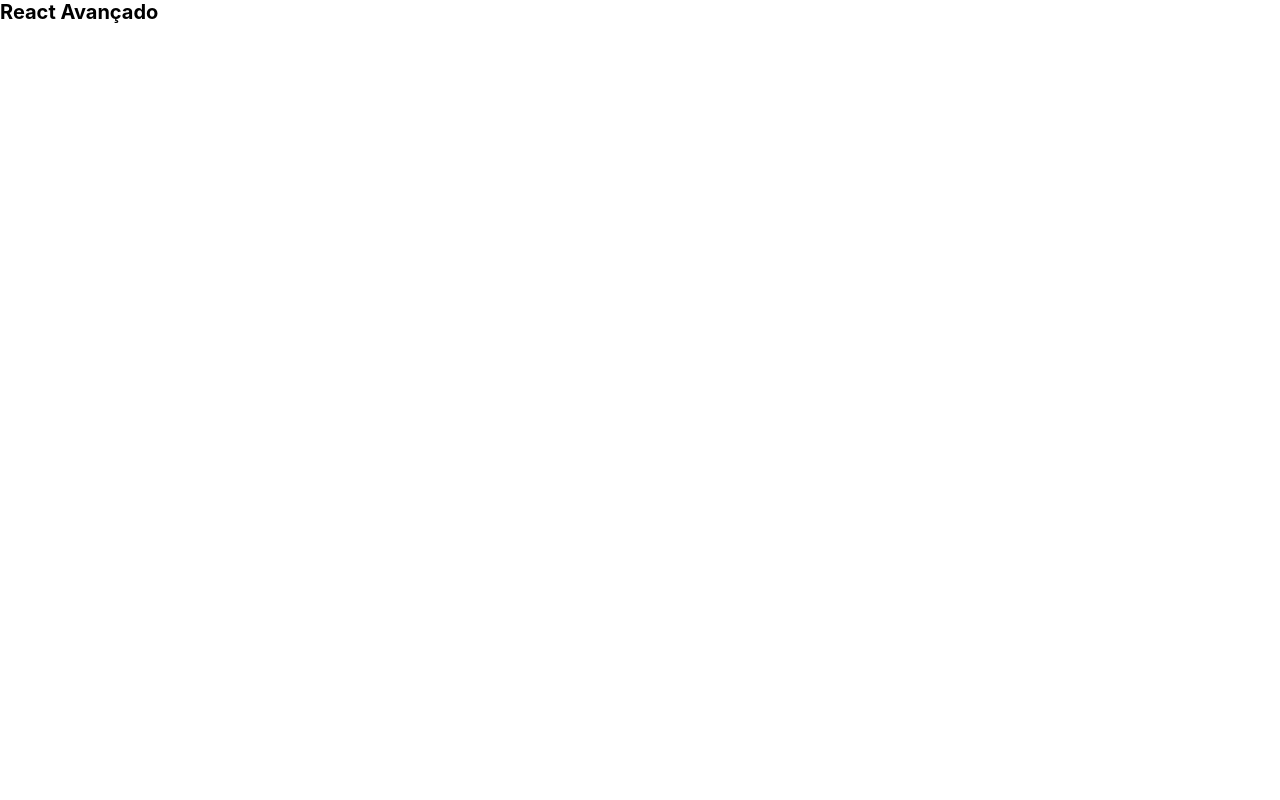
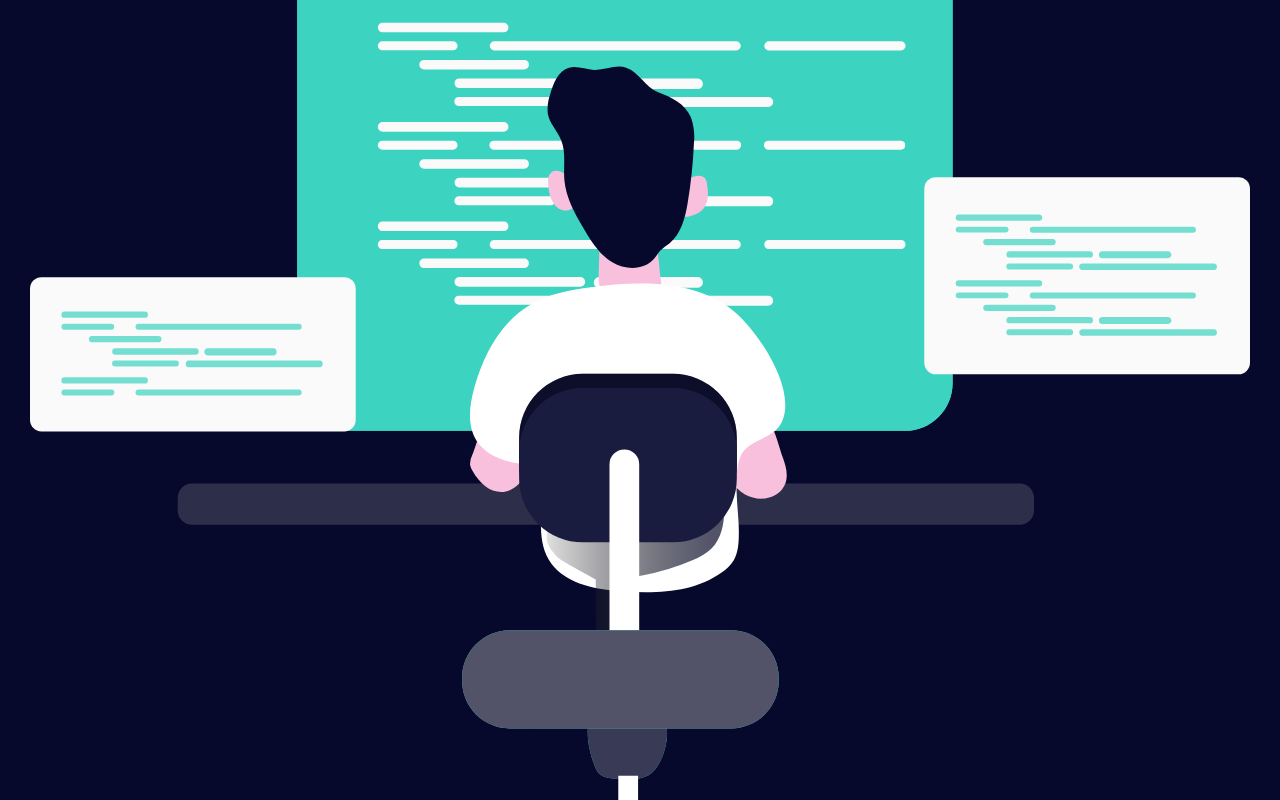
Before and after one commit to ocarlic/won-games-client, a Next.js app: page / in a window 1280 px wide. Shown: the top 800 px of the page. Built offline with nearby package versions, Linux system fonts and the light colour scheme.

Commit message:
feat: created styles for first component

```diff
--- a/src/components/Main/index.tsx
+++ b/src/components/Main/index.tsx
@@ -1,7 +1,22 @@
+import * as S from './styles'
+
 const Main = () => (
-  <main>
-    <h1>React Avançado</h1>
-  </main>
+  <S.Wrapper>
+    <S.Logo
+      src="/img/logo.svg"
+      alt="Imagem de um átomo e React Avançado escrito ao lado."
+    />
+    <S.Title>React Avançado</S.Title>
+
+    <S.Description>
+      TypeScript, ReactJS, NextJS e Styled Components
+    </S.Description>
+
+    <S.Illustration
+      src="/img/hero-illustration.svg"
+      alt="Um desenvolvedor de frente para uma tela com códgio."
+    />
+  </S.Wrapper>
 )
 
 export default Main
--- /dev/null
+++ b/src/components/Main/styles.ts
@@ -0,0 +1,33 @@
+import styled from 'styled-components'
+
+export const Wrapper = styled.main`
+  background-color: #06092b;
+  color: #fff;
+  width: 100%;
+  height: 100%;
+  padding: 3rem;
+  display: flex;
+  flex-direction: column;
+  text-align: center;
+  align-items: center;
+  justify-content: center;
+`
+
+export const Logo = styled.img`
+  width: 25rem;
+  margin-bottom: 2rem;
+`
+
+export const Title = styled.h1`
+  font-size: 2.5rem;
+`
+
+export const Description = styled.h2`
+  font-size: 2rem;
+  font-weight: 400;
+`
+
+export const Illustration = styled.img`
+  margin-top: 3rem;
+  width: min(300rem, 100%);
+`
```
Also changed, not shown: public/img/hero-illustration.svg (added), public/img/logo.svg (added).
